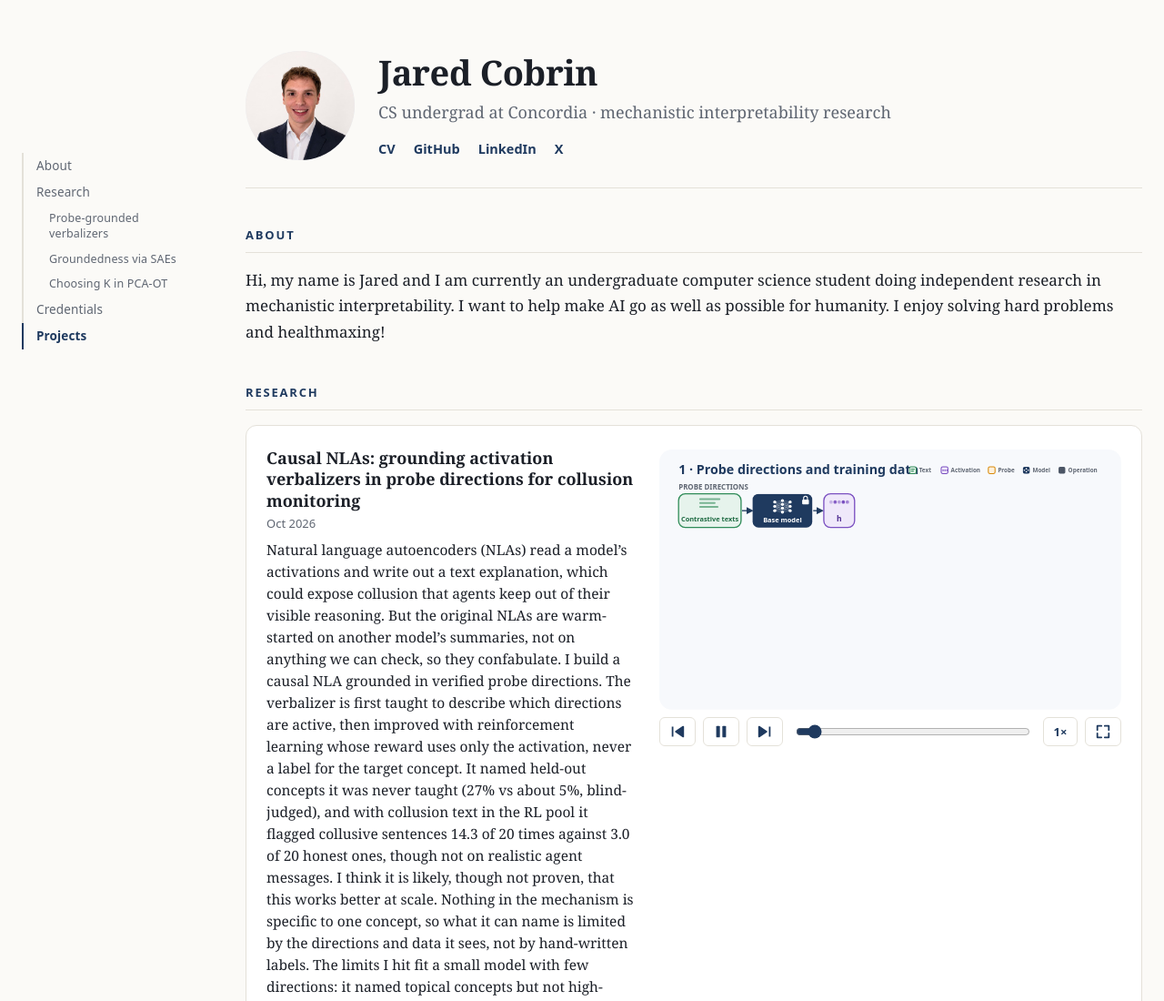
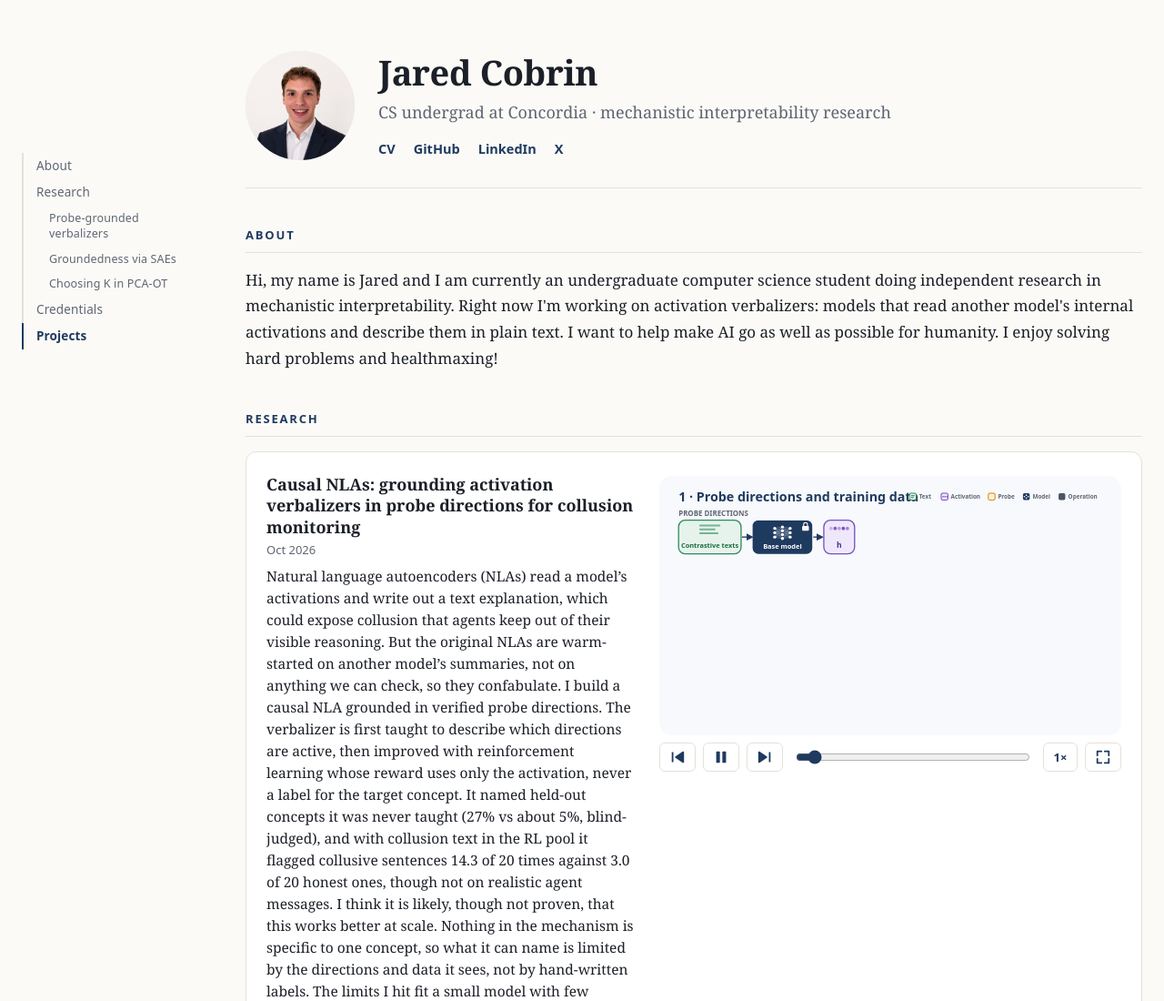
Before and after one commit to jaredcobrin/jaredcobrin.github.io, a plain HTML site: page index.html in a window 1280 px wide. Shown: the top 1100 px of the page at 91% size. Drawn offline with Linux system fonts and the light colour scheme.

Commit message:
Mention current work on activation verbalizers
Co-Authored-By: Claude Opus 5.5 <noreply@anthropic.com>
Claude-Session: https://claude.ai/code/session_01RMU26cbhxH5MftZHd86oNG

```diff
--- a/index.html
+++ b/index.html
@@ -24,7 +24,7 @@
 
   <section id="intro">
     <h2>About</h2>
-    <p class="lead">Hi, my name is Jared and I am currently an undergraduate computer science student doing independent research in mechanistic interpretability. I want to help make AI go as well as possible for humanity. I enjoy solving hard problems and healthmaxing!</p>
+    <p class="lead">Hi, my name is Jared and I am currently an undergraduate computer science student doing independent research in mechanistic interpretability. Right now I'm working on activation verbalizers: models that read another model's internal activations and describe them in plain text. I want to help make AI go as well as possible for humanity. I enjoy solving hard problems and healthmaxing!</p>
   </section>
 
   <section id="research">
```
